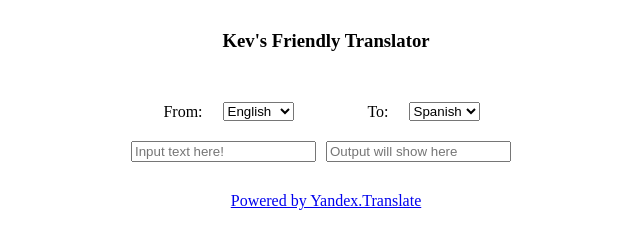
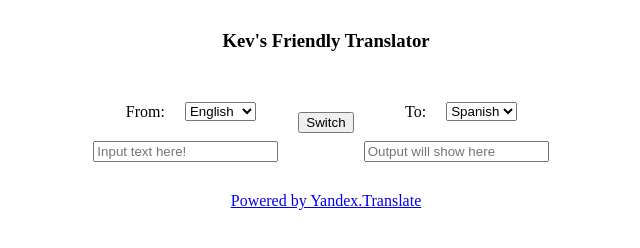
Before and after one commit to kjmahoney/yandex-api-practice, a plain HTML site: page index.html in a window 1280 px wide. Shown: the whole page, without its empty margins (314-954 px from the left). Drawn offline with Linux system fonts and the light colour scheme.

Commit message:
add switch button

```diff
--- a/index.html
+++ b/index.html
@@ -28,6 +28,8 @@
     <input class = "no-margin" id="originalWordBox" placeholder ="Input text here!"></input>
     </div>
 
+    <button id="switchButton">Switch</button>
+
     <div class = "column">
     <div class = "row">
       <p>To:</p>
```
Also changed, not shown: js/app.js (+8 -0 lines).
